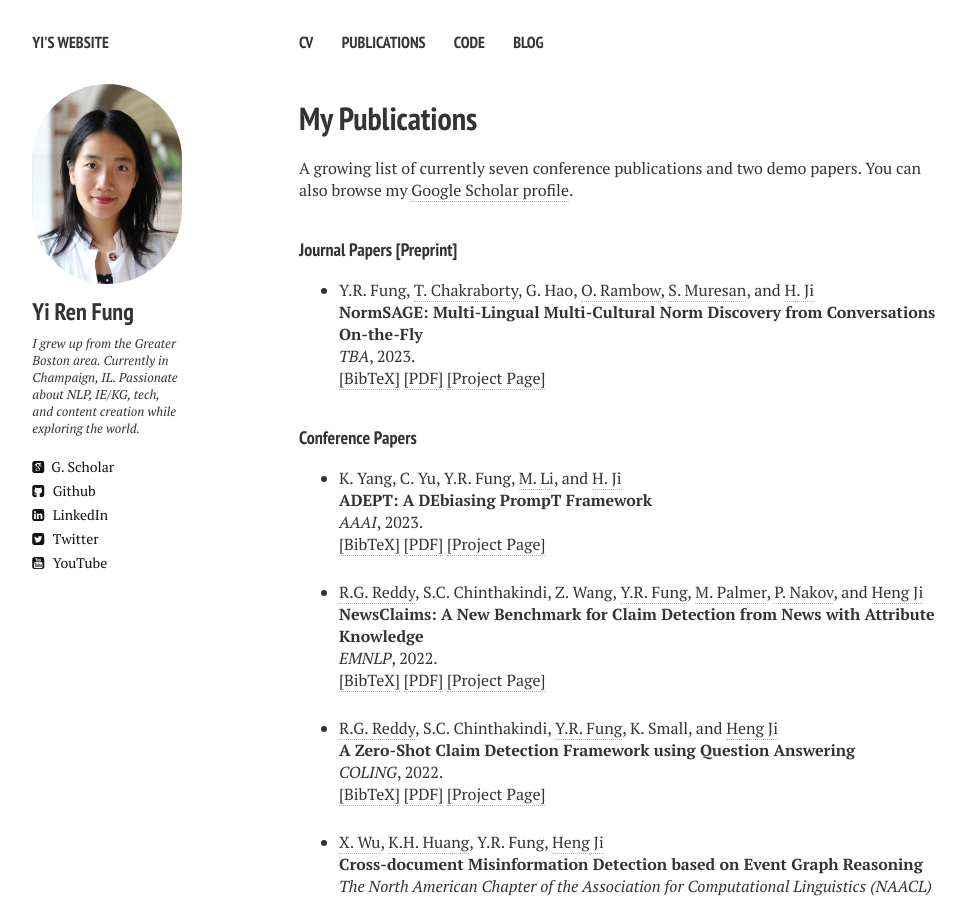
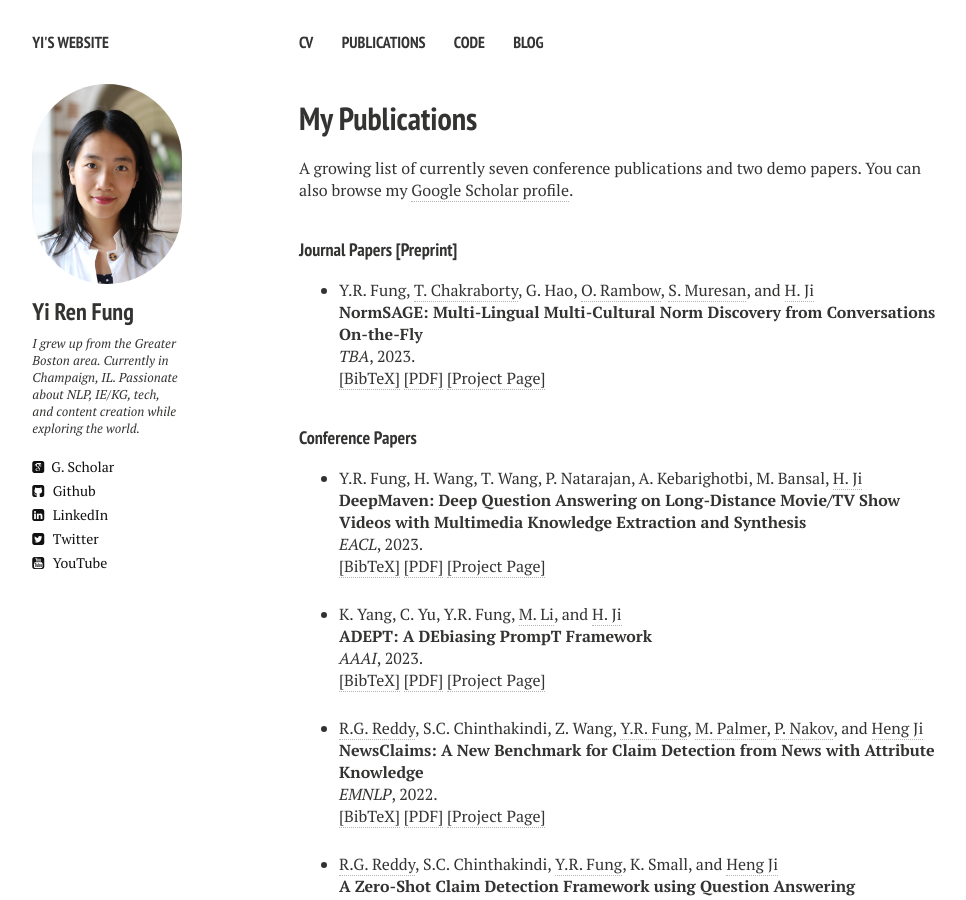
Before and after one commit to yrf1/yrf1.github.io, a Jekyll site: the page built from publications.md, in a window 1280 px wide and 900 px high. Shown: the whole window, without its empty margins (21-987 px from the left). Built offline with Jekyll 4.4.1, drawn with Linux system fonts in a browser that asks for light colours; nearby versions of some CDN libraries.

Commit message:
Update publications.html

```diff
--- a/_layouts/publications.html
+++ b/_layouts/publications.html
@@ -108,6 +108,26 @@ Y.R. Fung, <a href="https://tuhinjubcse.github.io/" target="_blank">T. Chakrabor
 <h4 style="margin-bottom:0px;padding-top:10px;">Conference Papers</h4>
 <!-- Generated from JabRef by PubList by Truong Nghiem at 11:44 on 2015.09.10. -->
 <ul class="biblist">
+
+<li ><p>
+Y.R. Fung, H. Wang, T. Wang, P. Natarajan, A. Kebarighotbi, M. Bansal, <a href="https://blender.cs.illinois.edu/hengji.html" target="_blank">H. Ji</a>
+<br><b>DeepMaven: Deep Question Answering on Long-Distance Movie/TV Show Videos with Multimedia Knowledge Extraction and Synthesis</b>
+<br><i>EACL</i>, 2023.<br />
+<a href="javascript:toggleBibtex('yang2023')">[BibTeX]</a>
+<a href="https://arxiv.org/abs/2211.05414" target="_blank">[PDF]</a> <a href = "https://github.com/EmpathYang/ADEPT"  target="_blank">
+[Project Page]</a>
+</p>
+<div id="bib_fung2023" class="bibtex noshow">
+<pre>
+@article{fung2023,
+  title={DeepMaven: Deep Question Answering on Long-Distance Movie/TV Show Videos with Multimedia Knowledge Extraction and Synthesis},
+  author={Fung, Yi and Wang, Han and Wang, Tong and Bansal, Mohit and Ji, Heng},
+  journal={EACL},
+  year={2023}
+}
+</pre>
+</div>
+</li>
 
 <li ><p>
 K. Yang, C. Yu, Y.R. Fung, <a href="https://limanling.github.io/" target="_blank">M. Li</a>, and <a href="https://blender.cs.illinois.edu/hengji.html" target="_blank">H. Ji</a>
```
